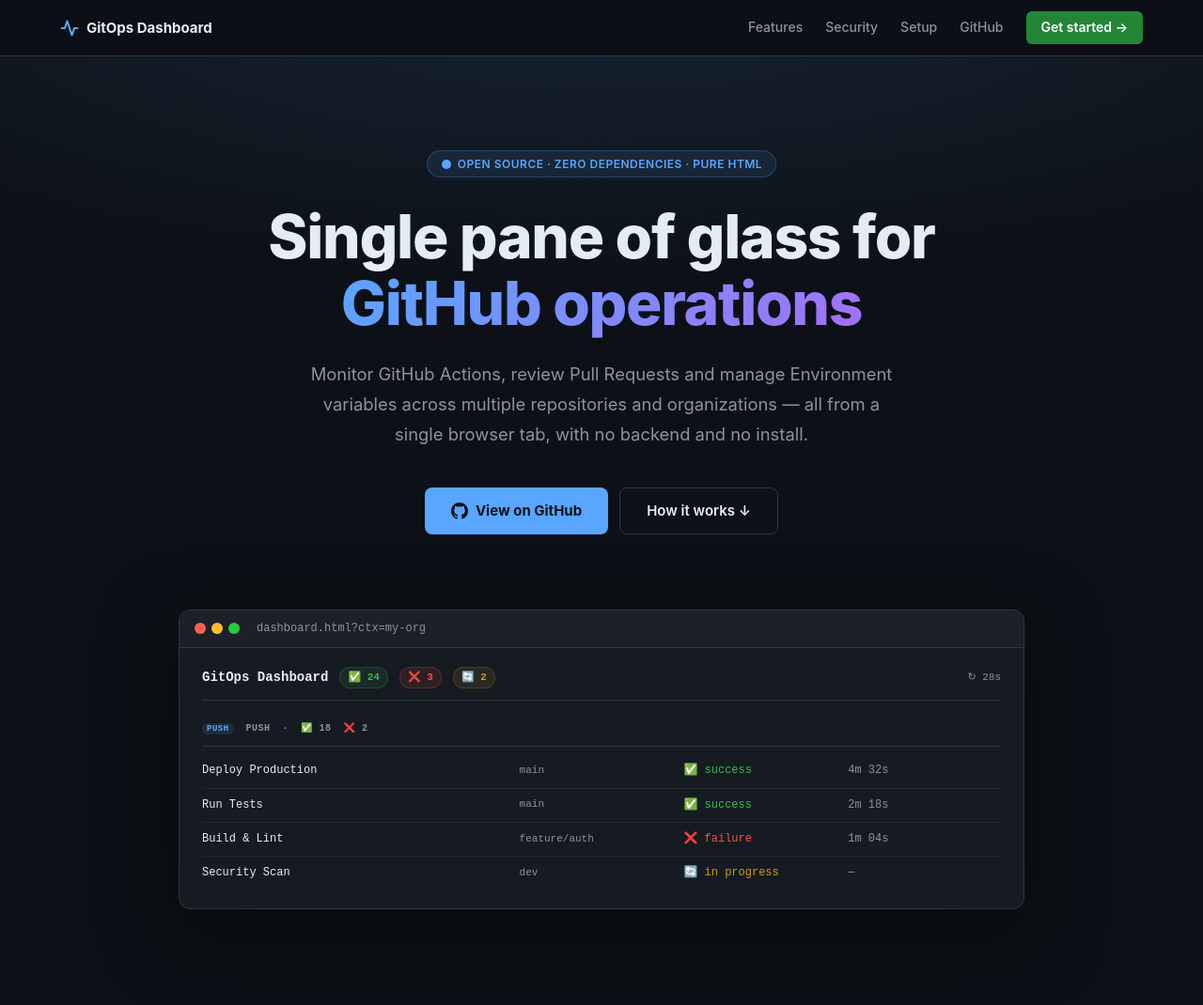
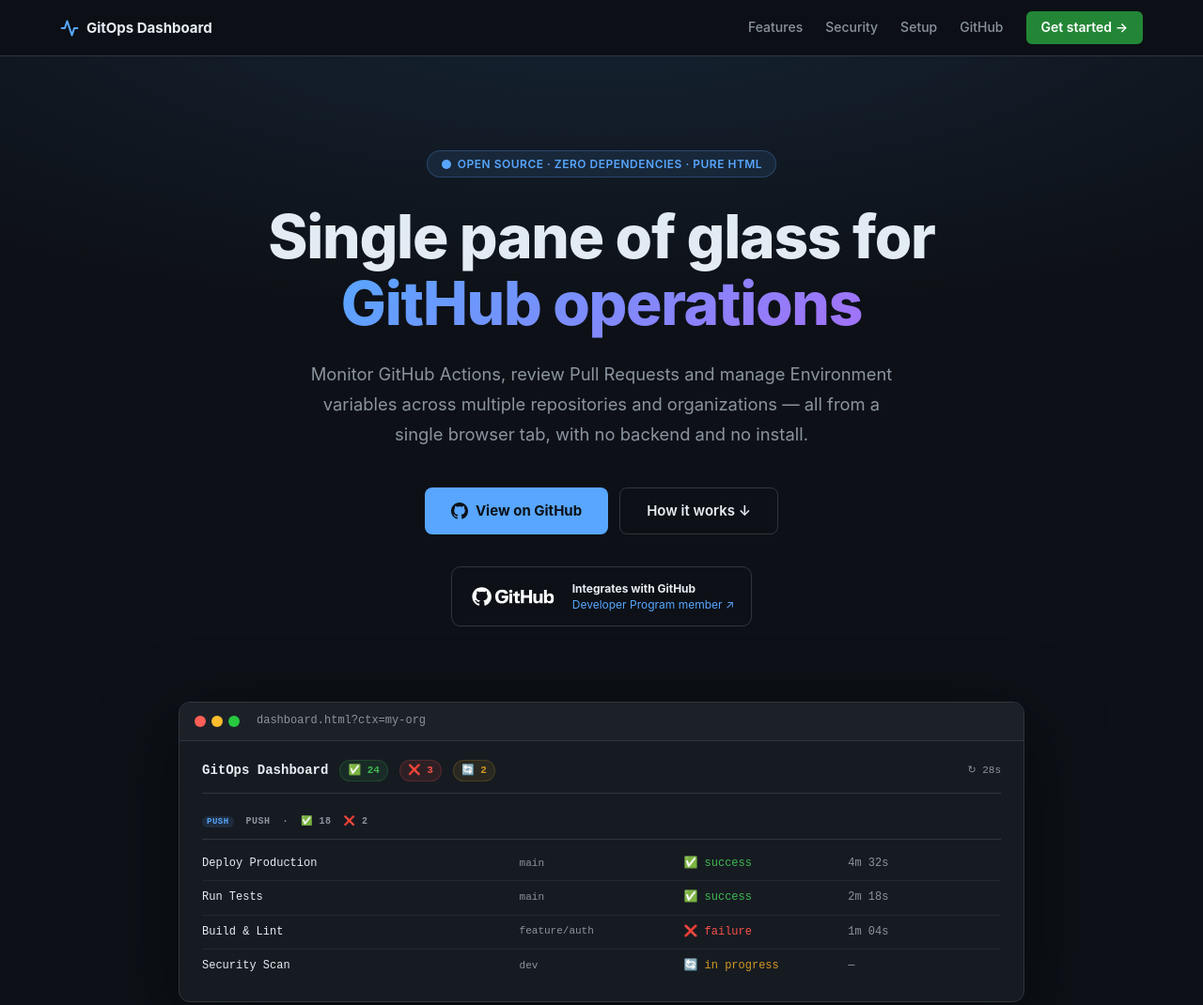
Before and after one commit to agsgimenez/gitops-dashboard, a website: page docs/index.html in a window 1280 px wide. Shown: the top 1070 px of the page at 94% size. Drawn offline with Linux system fonts and the light colour scheme.

Commit message:
chore: add GitHub program branding and refresh tooling (#11)
Co-authored-by: Agustin Gimenez <agusgimenez.sl@gmail.com>

```diff
--- a/docs/index.html
+++ b/docs/index.html
@@ -38,6 +38,12 @@
 .hero h1 span{background:linear-gradient(135deg,#58a6ff,#a371f7);-webkit-background-clip:text;-webkit-text-fill-color:transparent;background-clip:text}
 .hero p{font-size:clamp(1rem,2vw,1.15rem);color:var(--mu);max-width:620px;margin:0 auto 40px;line-height:1.75}
 .hero-ctas{display:flex;gap:12px;justify-content:center;flex-wrap:wrap}
+.github-integration{width:max-content;max-width:100%;margin:34px auto 0;padding:14px 18px;border:1px solid var(--bd);border-radius:10px;display:flex;align-items:center;justify-content:center;gap:16px;color:var(--mu);font-size:12px;text-align:left}
+.github-integration img{display:block;width:94px;height:auto;flex:0 0 auto}
+.github-integration span{display:flex;flex-direction:column;line-height:1.45}
+.github-integration strong{color:var(--tx);font-size:12px}
+.github-integration a{color:var(--lk);text-decoration:none}
+.github-integration a:hover{text-decoration:underline}
 .btn-primary{background:var(--accent);color:#0d1117;padding:12px 28px;border-radius:8px;text-decoration:none;font-size:15px;font-weight:700;transition:all .15s;display:inline-flex;align-items:center;gap:8px}
 .btn-primary:hover{background:#79c0ff;transform:translateY(-1px)}
 .btn-secondary{background:transparent;color:var(--tx);padding:12px 28px;border-radius:8px;text-decoration:none;font-size:15px;font-weight:600;border:1px solid var(--bd);transition:all .15s;display:inline-flex;align-items:center;gap:8px}
@@ -134,6 +140,7 @@
   .security{padding:60px 16px}
   .banner{padding:40px 16px}
   .banner-inner{padding:32px 20px}
+  .github-integration{align-items:flex-start}
   footer{flex-direction:column;align-items:flex-start}
   .nav-link{display:none}
 }
@@ -170,6 +177,13 @@
     <a class="btn-secondary" href="#how">
       How it works ↓
     </a>
+  </div>
+  <div class="github-integration">
+    <img src="assets/github-lockup-white.svg" alt="GitHub">
+    <span>
+      <strong>Integrates with GitHub</strong>
+      <a href="https://docs.github.com/en/integrations/concepts/github-developer-program" target="_blank" rel="noreferrer">Developer Program member ↗</a>
+    </span>
   </div>
 </section>
 
@@ -321,6 +335,7 @@
     <a href="https://github.com/agsgimenez/gitops-dashboard" target="_blank">GitHub</a>
     <a href="https://github.com/agsgimenez/gitops-dashboard#setup" target="_blank">Docs</a>
     <a href="https://github.com/agsgimenez/gitops-dashboard/issues" target="_blank">Issues</a>
+    <a href="mailto:gimenezagustin98@hotmail.com">Support</a>
     <a href="https://github.com/agsgimenez/gitops-dashboard/blob/main/LICENSE" target="_blank">MIT License</a>
   </div>
   <span class="footer-copy">© 2026 · Built with zero dependencies</span>
--- a/package.json
+++ b/package.json
@@ -1,10 +1,11 @@
 {
+  "name": "ci-dashboard",
   "private": true,
   "type": "module",
   "devDependencies": {
-    "eslint": "^9.0.0",
+    "eslint": "^10.8.1",
     "eslint-plugin-html": "^8.0.0",
     "htmlhint": "^1.1.4",
-    "markdownlint-cli2": "^0.17.0"
+    "markdownlint-cli2": "^0.23.2"
   }
 }
```
Also changed, not shown: CONTRIBUTING.md (+2 -2 lines), .github/workflows/ci.yml, .github/workflows/pages.yml, README.md, docs/assets/github-lockup-black.svg (added), docs/assets/github-lockup-white.svg (added), 2 other files.
